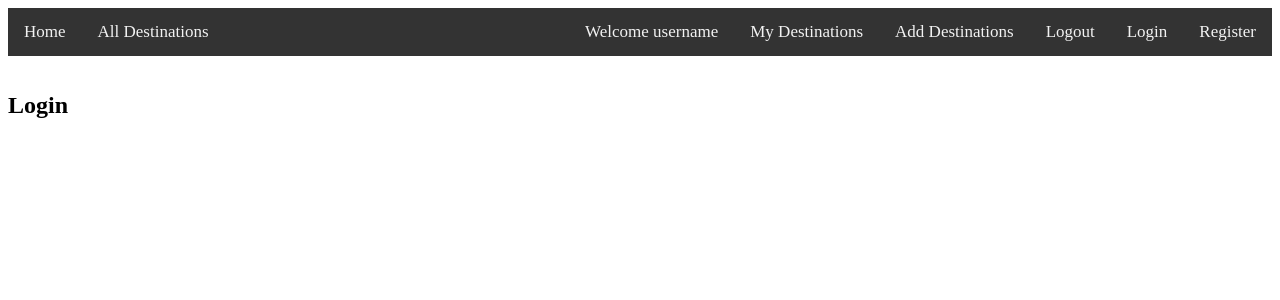
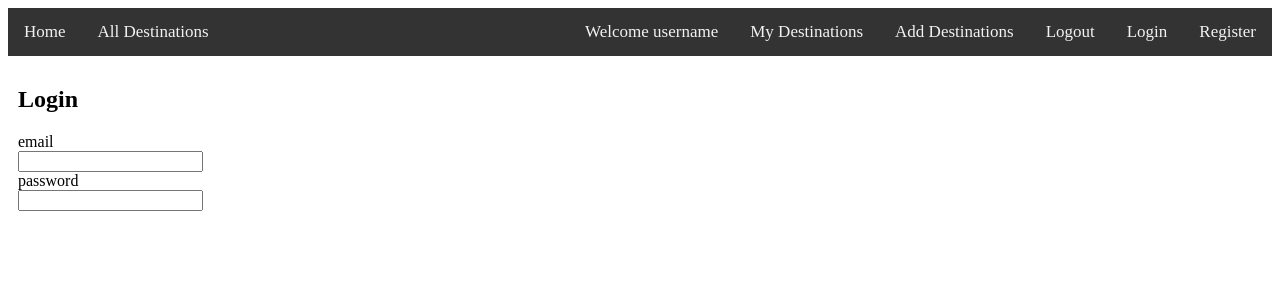
Before and after one commit to kn-nalbantov/travel-link, a React (Create React App) app: page /login in a window 1280 px wide. Shown: the top 300 px of the page. Built offline with nearby package versions, Linux system fonts and the light colour scheme; what parse would draw is missing.

Commit message:
Small updates

```diff
--- a/src/App.js
+++ b/src/App.js
@@ -27,8 +27,8 @@
             </a>
           </div>
         </nav>
-        <Outlet />
       </header>
+      <Outlet />
     </div>
   );
 }
--- a/src/index.css
+++ b/src/index.css
@@ -31,3 +31,11 @@
   background-color: #4CAF50;
   color: white;
 }
+
+main {
+  padding: 10px;
+}
+
+main input, main label {
+  display: block;
+}
--- a/src/routes/login.jsx
+++ b/src/routes/login.jsx
@@ -1,7 +1,13 @@
 export default function Login() {
     return (
-      <main style={{ padding: "1rem 0" }}>
+      <main>
         <h2>Login</h2>
+        <form>
+          <label htmlFor="email">email</label>
+          <input type="email" name="email"/>
+          <label htmlFor="password">password</label>
+          <input type="password" name="password"/>
+        </form>
       </main>
     );
   }
```
